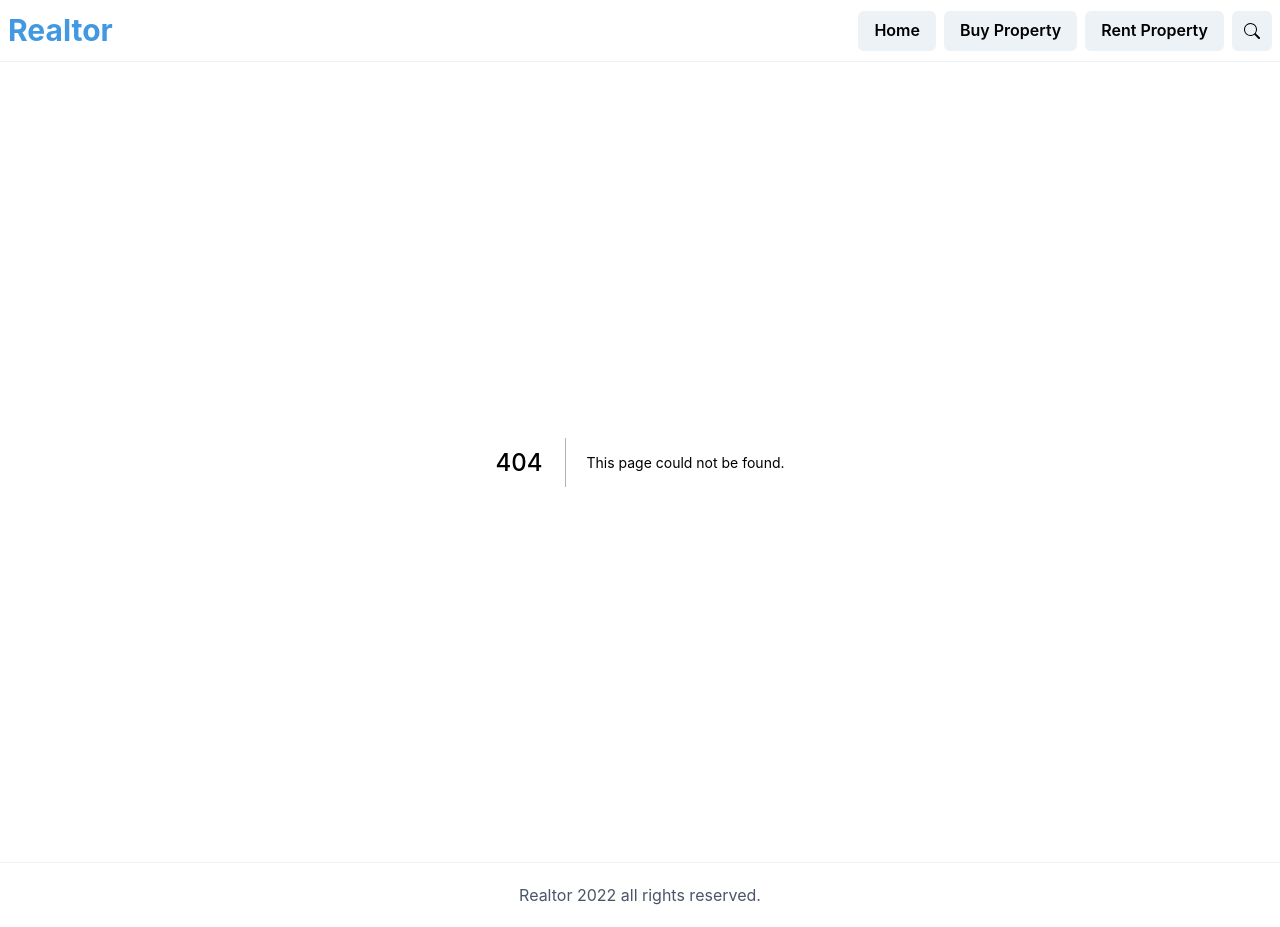
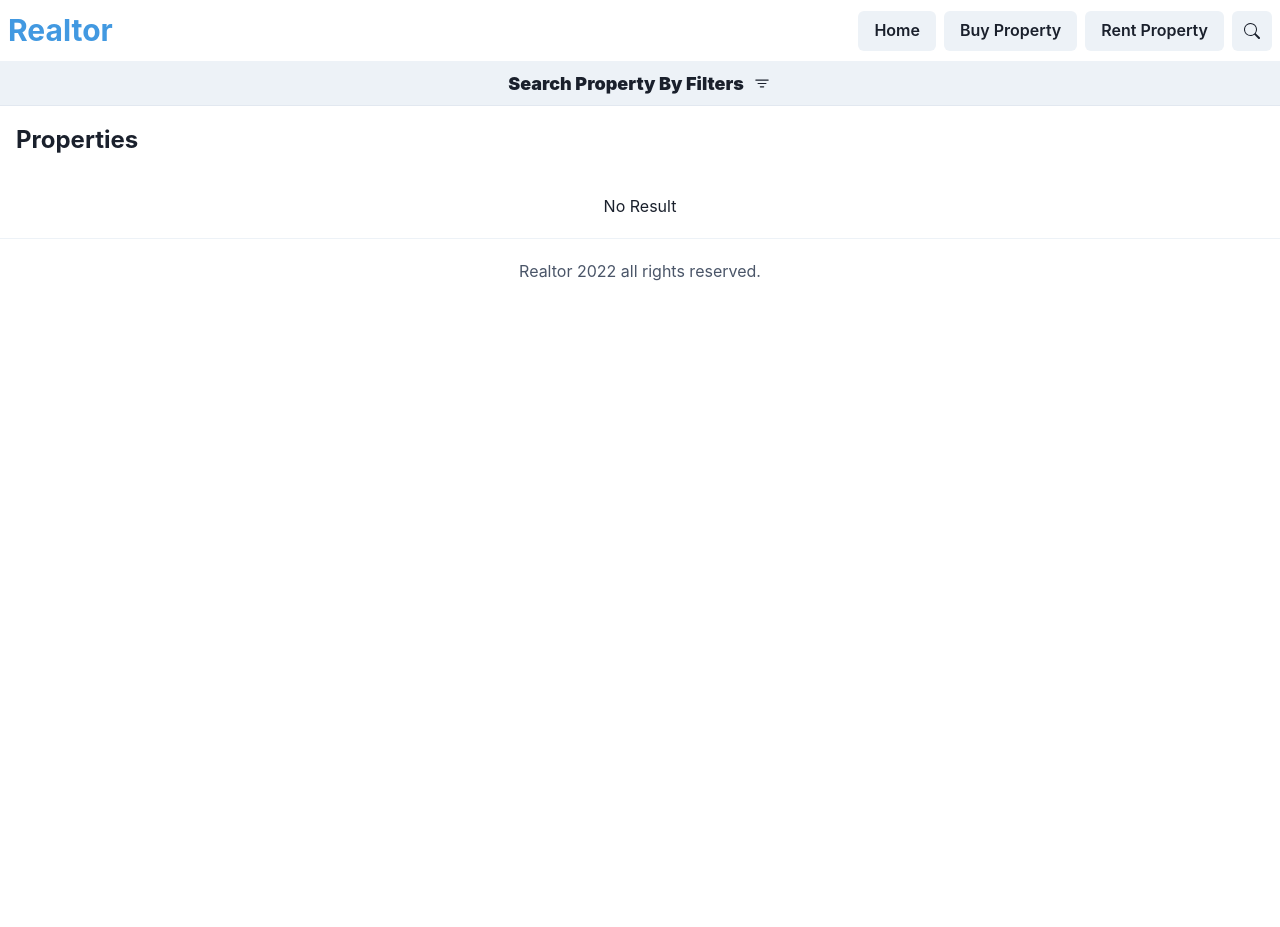
Before and after one commit to keremduran/real-estate, a Next.js app: page /search in a window 1280 px wide. Before the commit this address had no page. After the commit the page ends 800 px from the top, so only its background shows below. Built offline with nearby package versions, Linux system fonts and the light colour scheme.

Commit message:
search page ui

```diff
--- /dev/null
+++ b/components/SearchFilters.jsx
@@ -0,0 +1,20 @@
+import { useEffect, useState } from 'react';
+import {
+    Flex,
+    Select,
+    Box,
+    Text,
+    Input,
+    Spinner,
+    Icon,
+    Button,
+} from '@chakra-ui/layout';
+import { useRouter } from 'next/router';
+import { MdCancel } from 'react-icons/md';
+import { Image } from '@chakra-ui/image';
+
+const SearchFilters = () => {
+    return <div>searchFilters</div>;
+};
+
+export default SearchFilters;
--- /dev/null
+++ b/pages/search.js
@@ -0,0 +1,46 @@
+import { useState } from "react";
+import { useRouter } from "next/router";
+import { Image } from "@chakra-ui/image";
+import {Flex, Box, Text, Icon} from '@chakra-ui/react';
+import { BsFilter } from "react-icons/bs";
+import SearchFilters from "../components/SearchFilters";
+import Property from "../components/Property";
+
+const Search = ({properties}) => {
+    const [searchFilters, setSearchFilters] = useState(false);
+    const router = useRouter();
+
+    return (
+        <Box>
+            <Flex
+                cursor="pointer"
+                bg="gray.100"
+                borderBottom="1px"
+                borderColor="gray.200"
+                p="2"
+                fontWeight="black"
+                fontSize="lg"
+                justifyContent="center"
+                alignItems="center"
+                onClick={() => setSearchFilters((prevFilters) => !prevFilters)}
+            >
+                <Text>Search Property By Filters</Text>
+                <Icon paddingLeft="2" w="7" as={BsFilter} />
+            </Flex>
+            {searchFilters && <SearchFilters />}
+            <Text fontSize="2xl" p="4" fontWeight="bold">
+                Properties {router.query.purpose}
+            </Text>
+            <Flex flexWrap='wrap'>
+            {[].map((property) => <Property property={property} key={property.id}/>)}
+            </Flex>
+            {[].length === 0 && (
+                <Flex justifyContent="center" alignItems="center" flexDirection="column" marginTop="5" marginBottom="5">
+                    No Result
+                </Flex>
+            )}
+        </Box>
+    );
+}
+
+export default Search;
```
